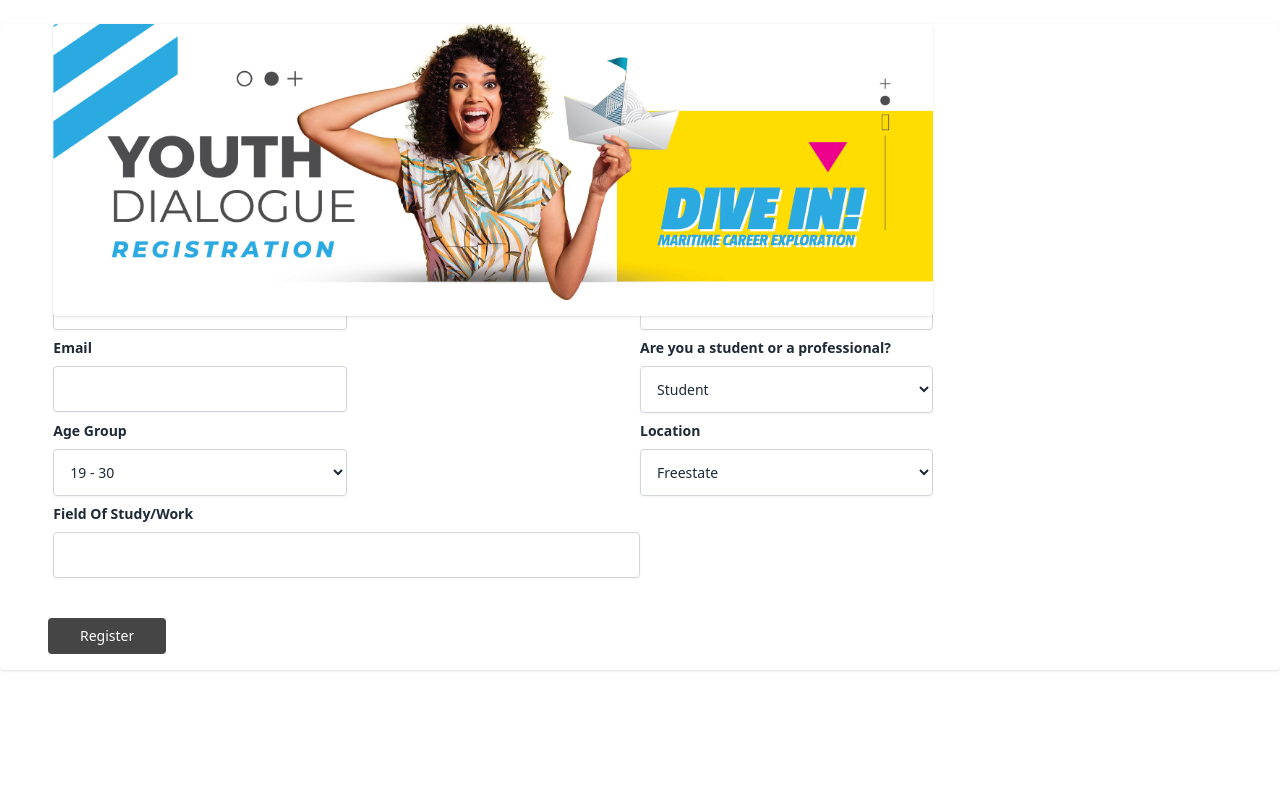
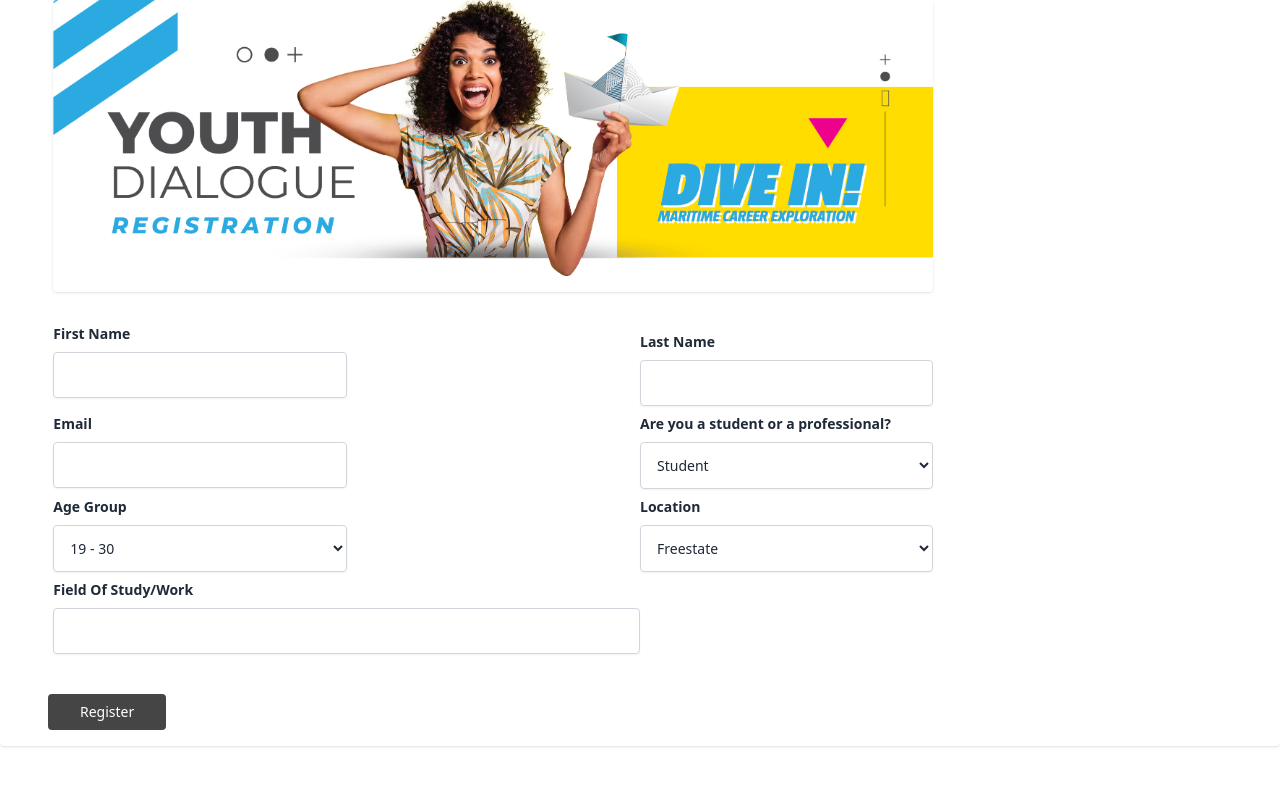
Before and after one commit to PhilaniNcube/divein, a Next.js app: page / in a window 1280 px wide. Shown: the top 786 px of the page. Built offline with nearby package versions, Linux system fonts and the light colour scheme.

Commit message:
Update index.jsx

```diff
--- a/pages/index.jsx
+++ b/pages/index.jsx
@@ -52,16 +52,14 @@ const Index = () => {
       <form onSubmit={handleSubmit}>
         <div className="container mx-auto shadow bg-white  rounded">
           <div className="w-11/12 mx-auto">
+            <img
+              src="/images/registration.jpg"
+              alt=""
+              className="w-full lg:w-9/12 object-contain overflow-hidden rounded shadow"
+            />
             <div className="xl:w-9/12 mx-auto xl:mx-0">
-              <div className="bg-center bg-cover bg-no-repeat rounded relative mt-6 h-48">
-                <img
-                  src="/images/registration.jpg"
-                  alt=""
-                  className="w-full object-cover overflow-hidden rounded shadow"
-                />
-              </div>
               <div className="flex justify-between flex-col md:flex-row md:space-x-4 mt-8">
-                <div className="mt-2 flex flex-col xl:w-2/6 lg:w-2/6 w-full">
+                <div className="flex flex-col xl:w-2/6 lg:w-2/6 w-full">
                   <label
                     htmlFor="firstName"
                     className="pb-2 text-sm font-bold text-gray-800 "
```
